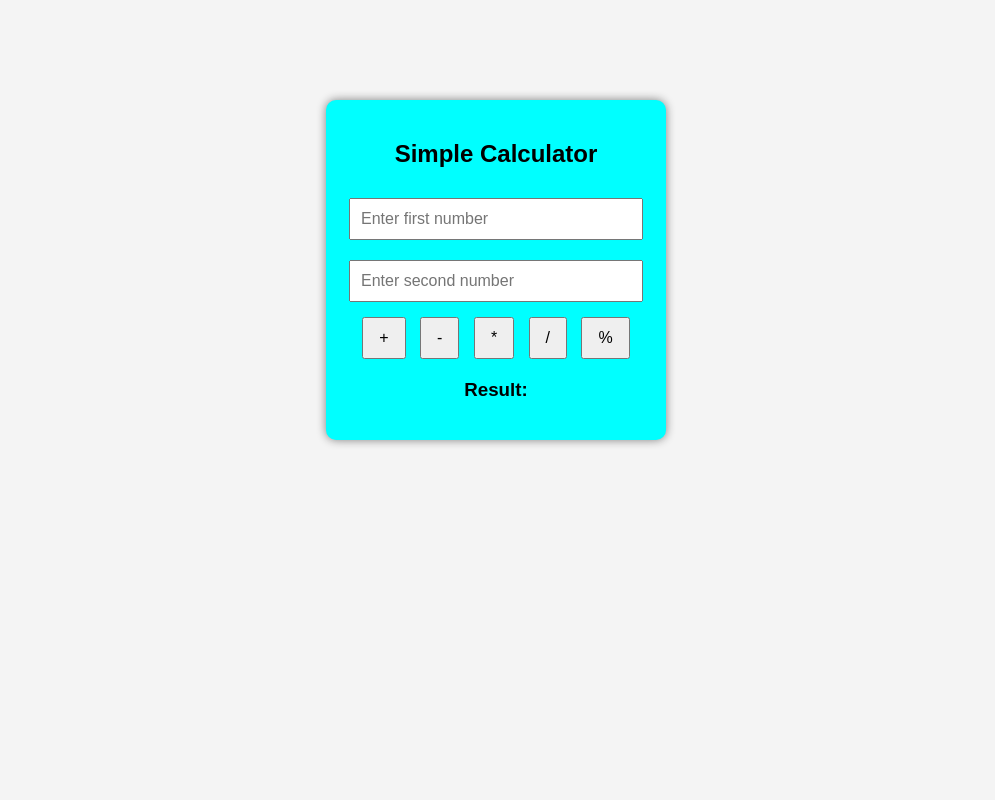
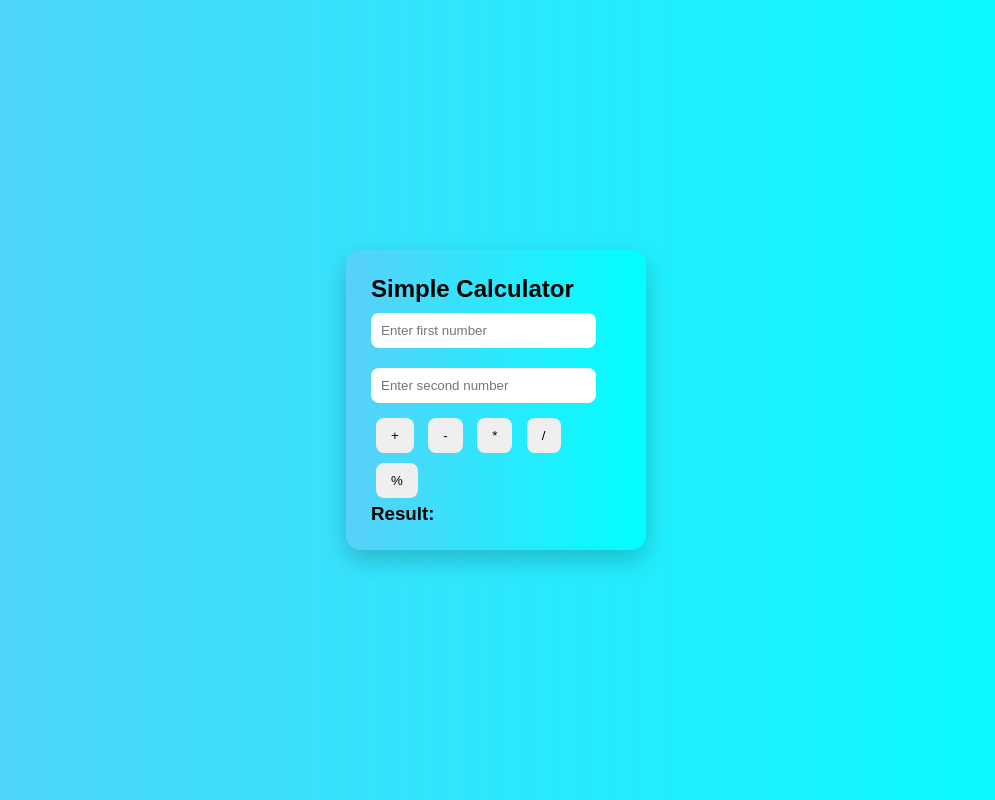
Before and after one commit to iitsnikita23/mobile-programming, a plain HTML site: page Week_2/Calculator/calculator.html in a window 1280 px wide. Shown: the whole page, without its empty margins (144-1139 px from the left). Drawn offline with Linux system fonts and the light colour scheme.

Commit message:
Simple Calculator

```diff
--- a/Week_2/Calculator/calc.css
+++ b/Week_2/Calculator/calc.css
@@ -1,32 +1,68 @@
-body {
-    font-family: Arial, sans-serif;
-    background-color: #f4f4f4;
-    text-align: center;
+/* Reset */
+* {
+    margin: 0;
+    padding: 0;
+    box-sizing: border-box;
 }
 
-.container {
-    background: cyan;
-    width: 300px;
-    margin: 100px auto;
-    padding: 20px;
-    border-radius: 10px;
-    box-shadow: 0 0 10px gray;
+/* Full Page Background */
+body {
+    height: 100vh;
+    font-family: Arial, sans-serif;
+
+    /* One continuous gradient */
+    background: linear-gradient(270deg, cyan, violet, lightblue, lightgreen);
+    background-size: 800% 800%;
+    animation: bgMove 10s ease infinite;
+
+    display: flex;
+    justify-content: center;
+    align-items: center;
 }
 
+/* SAME background for container */
+.container {
+    width: 300px;
+    padding: 25px;
+    border-radius: 15px;
+
+    /* inherit SAME background */
+    background: inherit;
+
+    /* This is KEY for same animation */
+    background-size: inherit;
+    animation: inherit;
+
+    box-shadow: 0 10px 25px rgba(0,0,0,0.2);
+}
+
+/* Animation */
+@keyframes bgMove {
+    0% { background-position: 0% 50%; }
+    25% { background-position: 50% 100%; }
+    50% { background-position: 100% 50%; }
+    75% { background-position: 50% 0%; }
+    100% { background-position: 0% 50%; }
+}
+
+/* Inputs */
 input {
     width: 90%;
     padding: 10px;
     margin: 10px 0;
-    font-size: 16px;
+    border-radius: 8px;
+    border: none;
 }
 
+/* Buttons */
 .buttons button {
     padding: 10px 15px;
     margin: 5px;
-    font-size: 16px;
+    border-radius: 8px;
+    border: none;
     cursor: pointer;
 }
 
-#result {
-    margin-top: 15px;
+.buttons button:hover {
+    transform: scale(1.1);
 }
```
Also changed, not shown: Week_2/Bank System/Bank.html (added, +25 -0 lines), Week_2/Bank System/Bank.js (added, +72 -0 lines).
